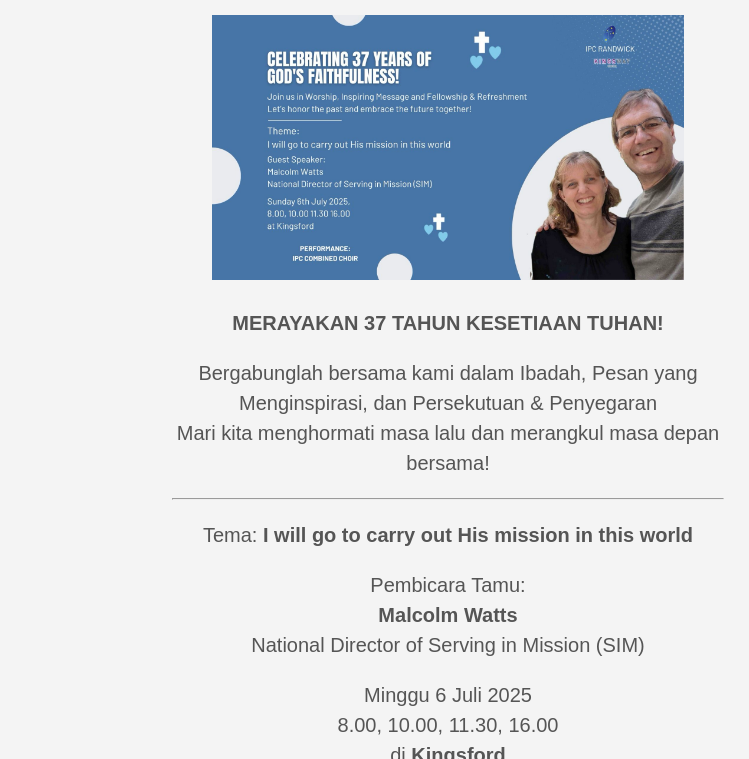
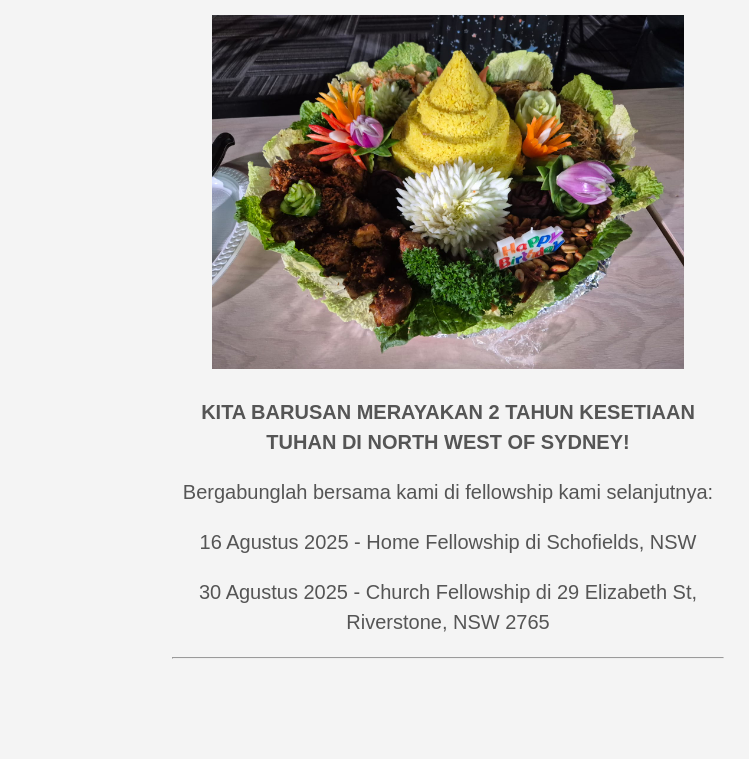
Before and after one commit to northwest-ipc/northwest-ipc.github.io, a plain HTML site: page index.html in a window 1280 px wide. Shown: the part 645-1404 px from the top of the page, without its empty margins (192-941 px from the left). Drawn offline with Linux system fonts and the light colour scheme.

Commit message:
2nd anniversary

```diff
--- a/index.html
+++ b/index.html
@@ -43,31 +43,25 @@
     <meta property="og:url" content="https://northwest-ipc.github.io/">
   <meta property="og:site_name" content="NorthWest IPC">
   <meta property="og:title" content="NorthWest IPC">
-  <meta property="og:description" content="6 Juli 2025 MERAYAKAN 37 TAHUN KESETIAAN TUHAN!
-Bergabunglah bersama kami dalam Ibadah, Pesan yang Menginspirasi, dan Persekutuan &amp; Penyegaran Mari kita menghormati masa lalu dan merangkul masa depan bersama!
-Tema: I will go to carry out His mission in this world
-Pembicara Tamu: Malcolm Watts National Director of Serving in Mission (SIM)
-Minggu 6 Juli 2025 8.00, 10.00, 11.30, 16.00 di Kingsford
-PENAMPILAN: PADUAN SUARA GABUNGAN IPC">
+  <meta property="og:description" content="Selamat Datang KITA BARUSAN MERAYAKAN 2 TAHUN KESETIAAN TUHAN DI NORTH WEST OF SYDNEY!
+Bergabunglah bersama kami di fellowship kami selanjutnya:
+16 Agustus 2025 - Home Fellowship di Schofields, NSW
+30 Agustus 2025 - Church Fellowship di 29 Elizabeth St, Riverstone, NSW 2765">
   <meta property="og:locale" content="en_us">
   <meta property="og:type" content="website">
 
   <meta itemprop="name" content="NorthWest IPC">
-  <meta itemprop="description" content="6 Juli 2025 MERAYAKAN 37 TAHUN KESETIAAN TUHAN!
-Bergabunglah bersama kami dalam Ibadah, Pesan yang Menginspirasi, dan Persekutuan &amp; Penyegaran Mari kita menghormati masa lalu dan merangkul masa depan bersama!
-Tema: I will go to carry out His mission in this world
-Pembicara Tamu: Malcolm Watts National Director of Serving in Mission (SIM)
-Minggu 6 Juli 2025 8.00, 10.00, 11.30, 16.00 di Kingsford
-PENAMPILAN: PADUAN SUARA GABUNGAN IPC">
-  <meta itemprop="wordCount" content="68">
+  <meta itemprop="description" content="Selamat Datang KITA BARUSAN MERAYAKAN 2 TAHUN KESETIAAN TUHAN DI NORTH WEST OF SYDNEY!
+Bergabunglah bersama kami di fellowship kami selanjutnya:
+16 Agustus 2025 - Home Fellowship di Schofields, NSW
+30 Agustus 2025 - Church Fellowship di 29 Elizabeth St, Riverstone, NSW 2765">
+  <meta itemprop="wordCount" content="43">
   <meta name="twitter:card" content="summary">
   <meta name="twitter:title" content="NorthWest IPC">
-  <meta name="twitter:description" content="6 Juli 2025 MERAYAKAN 37 TAHUN KESETIAAN TUHAN!
-Bergabunglah bersama kami dalam Ibadah, Pesan yang Menginspirasi, dan Persekutuan &amp; Penyegaran Mari kita menghormati masa lalu dan merangkul masa depan bersama!
-Tema: I will go to carry out His mission in this world
-Pembicara Tamu: Malcolm Watts National Director of Serving in Mission (SIM)
-Minggu 6 Juli 2025 8.00, 10.00, 11.30, 16.00 di Kingsford
-PENAMPILAN: PADUAN SUARA GABUNGAN IPC">
+  <meta name="twitter:description" content="Selamat Datang KITA BARUSAN MERAYAKAN 2 TAHUN KESETIAAN TUHAN DI NORTH WEST OF SYDNEY!
+Bergabunglah bersama kami di fellowship kami selanjutnya:
+16 Agustus 2025 - Home Fellowship di Schofields, NSW
+30 Agustus 2025 - Church Fellowship di 29 Elizabeth St, Riverstone, NSW 2765">
 
 
       <script async src="https://www.googletagmanager.com/gtag/js?id=G-6D8NW3FQFK"></script>
@@ -166,23 +160,15 @@ PENAMPILAN: PADUAN SUARA GABUNGAN IPC">
     <main class="pb7" role="main">
 
   <article class="cf ph3 ph5-l pv3 pv4-l f4 tc-l center measure-wide lh-copy nested-links mid-gray">
-    <h2 id="6-juli-2025">6 Juli 2025</h2>
-<figure><img src="/images/posts/MalcolmWatts.jpg">
+    <h2 id="selamat-datang">Selamat Datang</h2>
+<figure><img src="/images/posts/2nd-anniversary.jpg">
 </figure>
 
-<p><strong>MERAYAKAN 37 TAHUN KESETIAAN TUHAN!</strong></p>
-<p>Bergabunglah bersama kami dalam Ibadah, Pesan yang Menginspirasi, dan Persekutuan &amp; Penyegaran
-<br>Mari kita menghormati masa lalu dan merangkul masa depan bersama!</p>
+<p><strong>KITA BARUSAN MERAYAKAN 2 TAHUN KESETIAAN TUHAN DI NORTH WEST OF SYDNEY!</strong></p>
+<p>Bergabunglah bersama kami di fellowship kami selanjutnya:</p>
+<p>16 Agustus 2025 - Home Fellowship di Schofields, NSW</p>
+<p>30 Agustus 2025 - Church Fellowship di 29 Elizabeth St, Riverstone, NSW 2765</p>
 <hr>
-<p>Tema: <strong>I will go to carry out His mission in this world</strong></p>
-<p>Pembicara Tamu:
-<br><strong>Malcolm Watts</strong>
-<br>National Director of Serving in Mission (SIM)</p>
-<p>Minggu 6 Juli 2025
-<br>8.00, 10.00, 11.30, 16.00
-<br>di <strong>Kingsford</strong></p>
-<p>PENAMPILAN:
-<br><strong>PADUAN SUARA GABUNGAN IPC</strong></p>
 
   </article>
 
```
Also changed, not shown: images/posts/2nd-anniversary.jpg (added), images/posts/WhatsApp Image 2025-07-27 at 12.46.06.jpeg (added), 2 other files.
